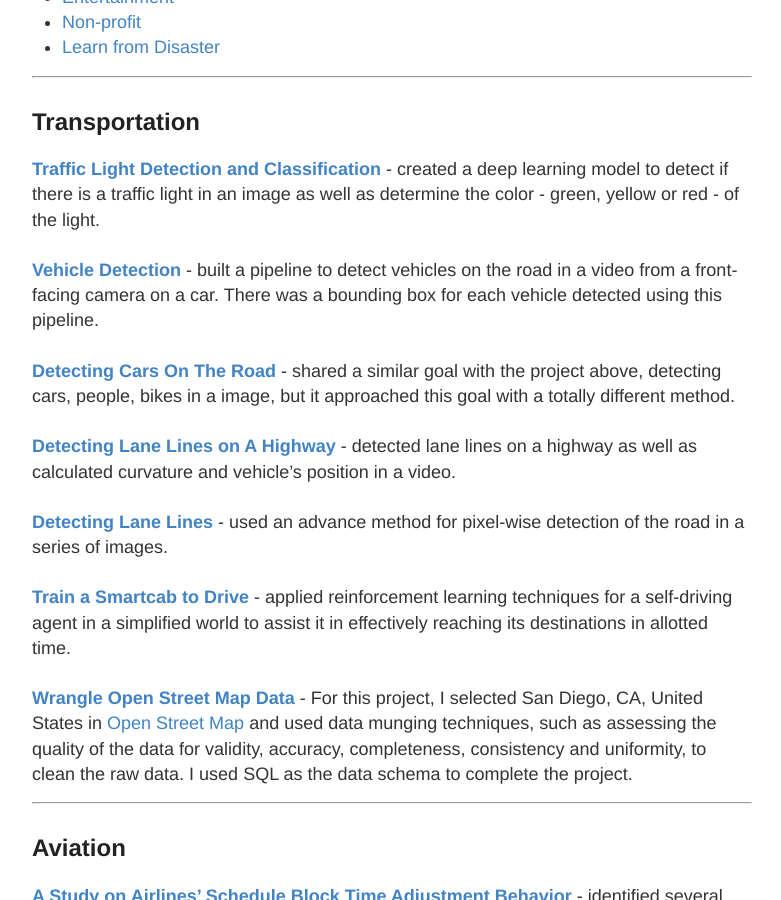
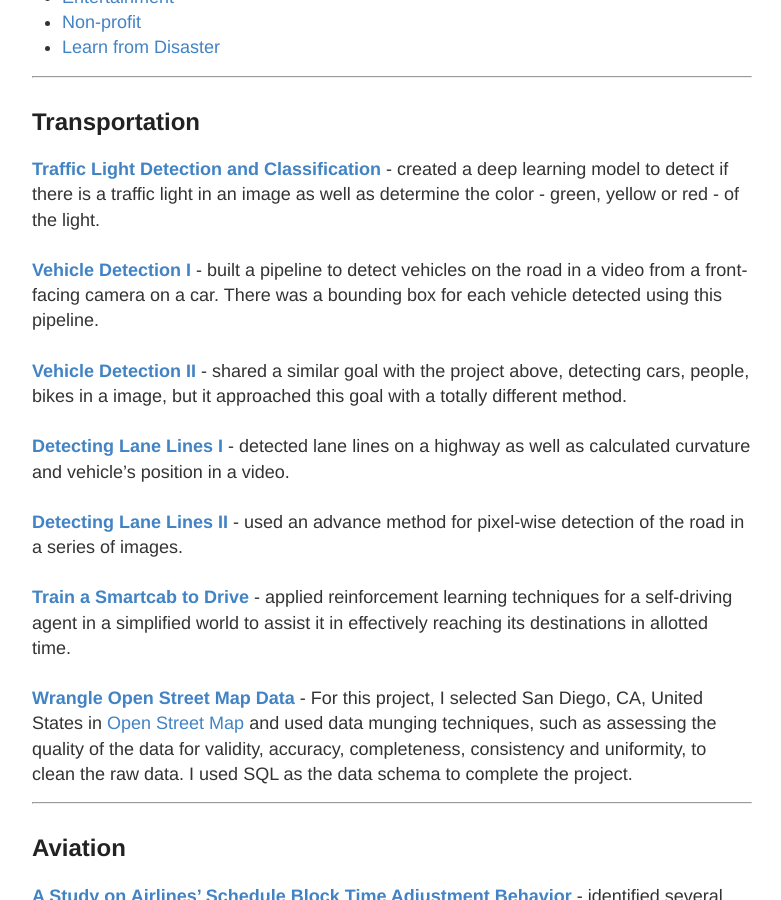
Before and after one commit to wzding/deprecated_wzding.github.io, a Jekyll site: the page built from project1.md, in a window 1280 px wide and 900 px high, scrolled down 317 px. Shown: the whole window, without its empty margins (248-1029 px from the left). Built offline with Jekyll 4.4.1, drawn with Linux system fonts in a browser that asks for light colours.

Commit message:
changed project names

```diff
--- a/project1.md
+++ b/project1.md
@@ -21,10 +21,10 @@ Projects in this page are organized by **domain**.
 ----
 ## Transportation
 <a href="https://wzding.github.io/wzding.github.io/projects/Traffic_Light_Detection_and_Classification.html" target="_blank">**Traffic Light Detection and Classification**</a> - created a deep learning model to detect if there is a traffic light in an image as well as determine the color - green, yellow or red - of the light.
-<br><br><a href="https://wzding.github.io/wzding.github.io/projects/Vehicle_Detection.html" target="_blank">**Vehicle Detection**</a> - built a pipeline to detect vehicles on the road in a video from a front-facing camera on a car. There was a bounding box for each vehicle detected using this pipeline.
-<br><br><a href="https://wzding.github.io/wzding.github.io/projects/Object_Detection_MobileNets_SSD.html" target="_blank">**Detecting Cars On The Road**</a> - shared a similar goal with the project above, detecting cars, people, bikes in a image, but it approached this goal with a totally different method.
-<br><br><a href="https://wzding.github.io/wzding.github.io/projects/Advanced-Lane-Finding.html" target="_blank">**Detecting Lane Lines on A Highway**</a> - detected lane lines on a highway as well as calculated curvature and vehicle's position in a video.
-<br><br><a href="https://wzding.github.io/wzding.github.io/projects/Semantic_Segmentation.html" target="_blank">**Detecting Lane Lines**</a> - used an advance method for pixel-wise detection of the road in a series of images.
+<br><br><a href="https://wzding.github.io/wzding.github.io/projects/Vehicle_Detection.html" target="_blank">**Vehicle Detection I**</a> - built a pipeline to detect vehicles on the road in a video from a front-facing camera on a car. There was a bounding box for each vehicle detected using this pipeline.
+<br><br><a href="https://wzding.github.io/wzding.github.io/projects/Object_Detection_MobileNets_SSD.html" target="_blank">**Vehicle Detection II**</a> - shared a similar goal with the project above, detecting cars, people, bikes in a image, but it approached this goal with a totally different method.
+<br><br><a href="https://wzding.github.io/wzding.github.io/projects/Advanced-Lane-Finding.html" target="_blank">**Detecting Lane Lines I**</a> - detected lane lines on a highway as well as calculated curvature and vehicle's position in a video.
+<br><br><a href="https://wzding.github.io/wzding.github.io/projects/Semantic_Segmentation.html" target="_blank">**Detecting Lane Lines II**</a> - used an advance method for pixel-wise detection of the road in a series of images.
 <br><br><a href="" target="_blank">**Train a Smartcab to Drive**</a> - applied reinforcement learning techniques for a self-driving agent in a simplified world to assist it in effectively reaching its destinations in allotted time.
 <br><br><a href="https://wzding.github.io/wzding.github.io/projects/Wrangle_OpenStreetMap.html" target="_blank">**Wrangle Open Street Map Data**</a> - For this project, I selected San Diego, CA, United States in [Open Street Map](https://www.openstreetmap.org) and used data munging techniques, such as assessing the quality of the data for validity, accuracy, completeness, consistency and uniformity, to clean the raw data. I used SQL as the data schema to complete the project.
 
```
